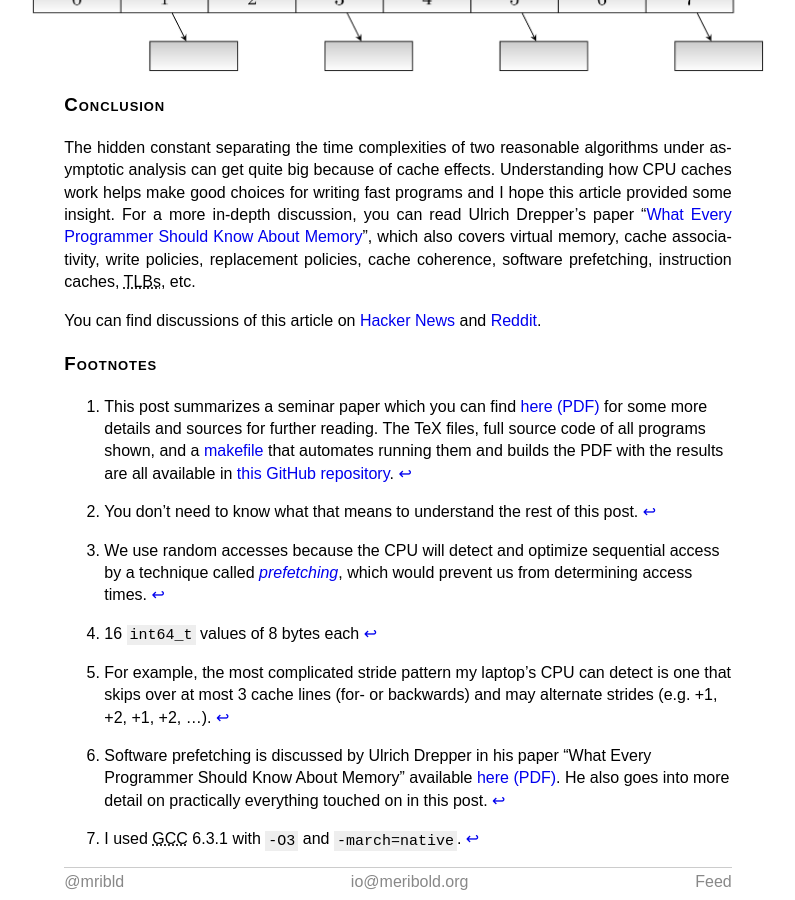
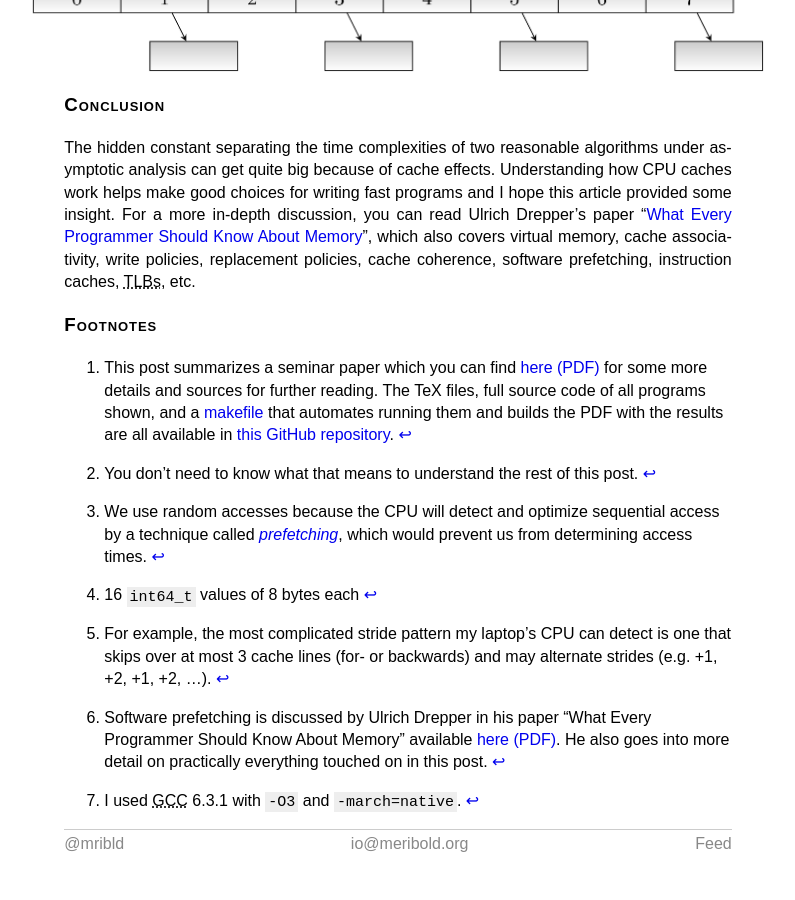
Before and after one commit to meribold/meribold.org, a Jekyll site: the page built from _posts/2017-10-20-survey-of-cpu-caches.md, in a window 1280 px wide and 900 px high, scrolled down 7788 px. Shown: the whole window, without its empty margins (242-1037 px from the left). Built offline with Jekyll 4.4.1, drawn with Linux system fonts in a browser that asks for light colours; after the commit the page ends 8650 px from its top, so only the background shows below that.

Commit message:
Remove a sentence
Stop linking discussions on Hacker News and Reddit at the end of the CPU
cache article.  Both discussions don't allow adding comments anymore.
Neither discussion has many comments.

```diff
--- a/_posts/2017-10-20-survey-of-cpu-caches.md
+++ b/_posts/2017-10-20-survey-of-cpu-caches.md
@@ -421,10 +421,6 @@ Memory](https://www.akkadia.org/drepper/cpumemory.pdf)", which also covers virtu
 cache associativity, write policies, replacement policies, cache coherence, software
 prefetching, instruction caches, TLBs, etc.
 
-You can find discussions of this article on [Hacker
-News](https://news.ycombinator.com/item?id=15520390) and
-[Reddit](https://www.reddit.com/77mx8i).
-
 ## Footnotes
 
 *[RAM]: random-access memory
```
